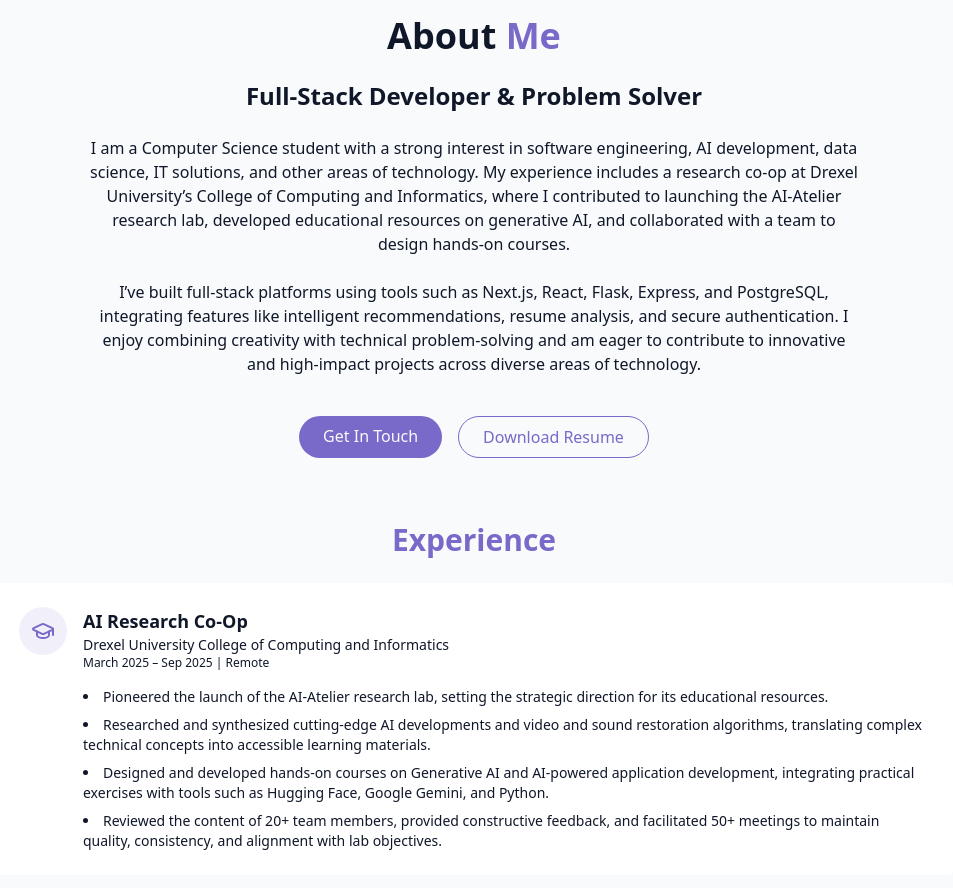
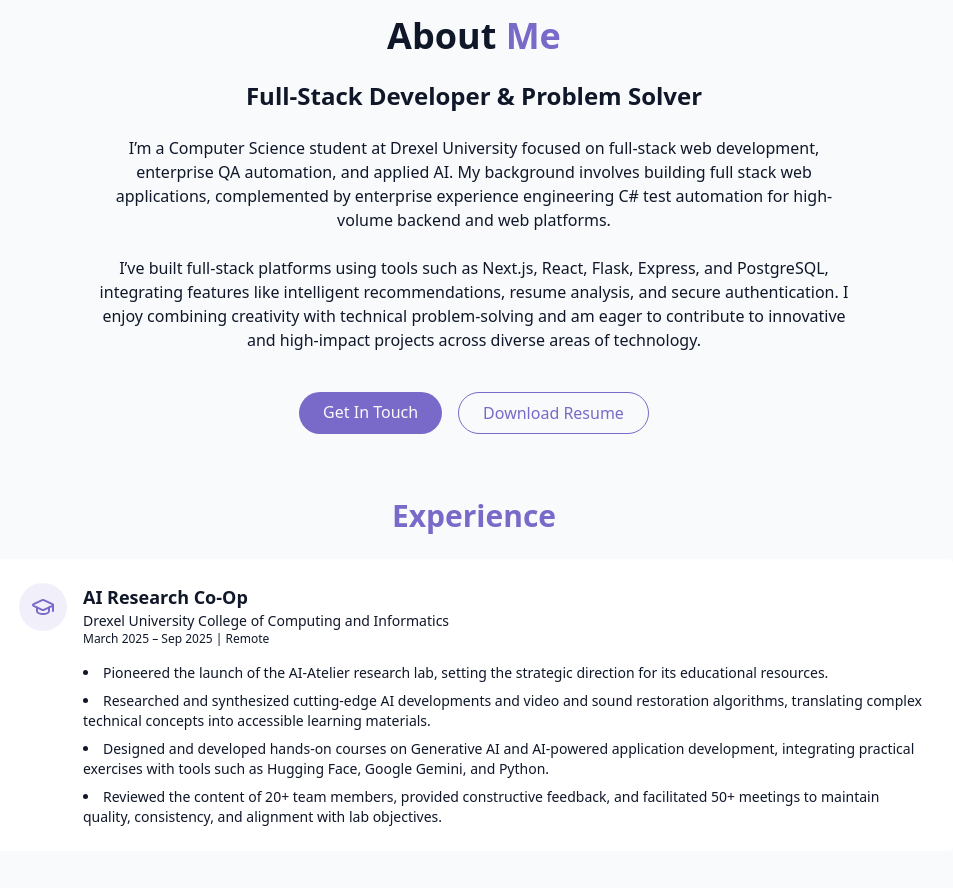
Before and after one commit to rubberart7/Main_Portfolio_Website, a React (Vite) app: page / in a window 1280 px wide. Shown: the part 880-1768 px from the top of the page, without its empty margins (166-1119 px from the left). Built offline with nearby package versions, Linux system fonts and the light colour scheme.

Commit message:
initial about me changed

```diff
--- a/src/components/AboutSection.jsx
+++ b/src/components/AboutSection.jsx
@@ -16,9 +16,9 @@ export const AboutSection = () => {
 
 
           <p className="text-muted-foreground max-w-3xl mx-auto">
-            I am a Computer Science student with a strong interest in software engineering, AI development, data science, IT solutions, and other areas of technology.
-            My experience includes a research co-op at Drexel University’s College of Computing and Informatics, where I contributed to launching the AI-Atelier research lab,
-            developed educational resources on generative AI, and collaborated with a team to design hands-on courses.
+            I’m a Computer Science student at Drexel University focused on full-stack web development, enterprise QA automation, and applied AI.
+            My background involves building full stack web applications, complemented by enterprise experience engineering C# test automation for high-volume backend and
+            web platforms.
           </p>
           <p className="text-muted-foreground max-w-3xl mx-auto">
             I’ve built full-stack platforms using tools such as
```
Also changed, not shown: 1 other file (tests, documents, lock files or other folders).
